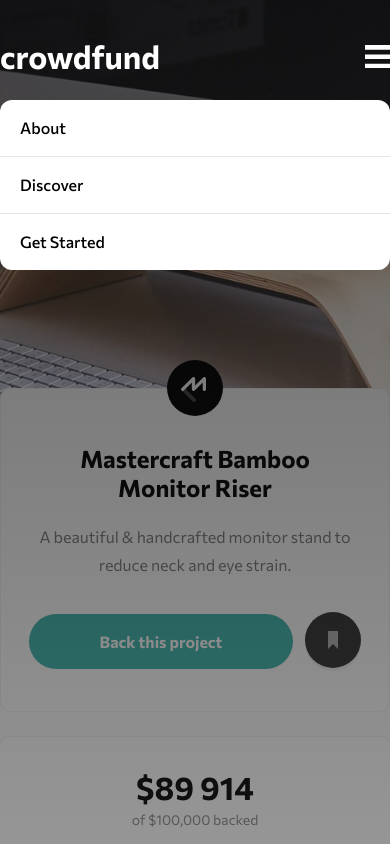
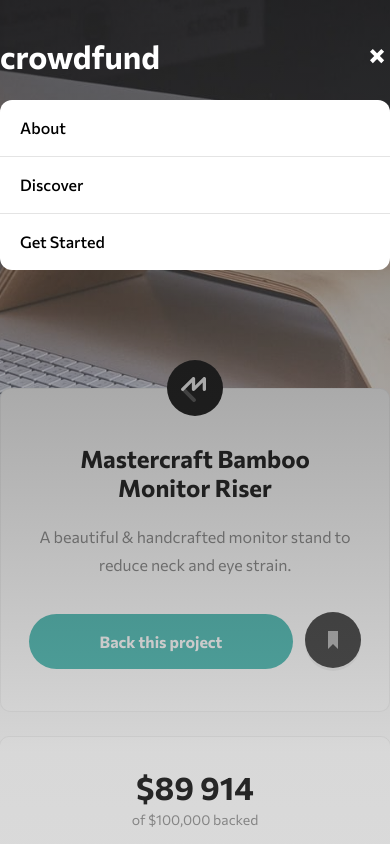
Before and after one commit to Lxpo/fm-crowdfunding-page, a React (Create React App) app: page / in a window 390 px wide. Both pictures are taken after a click on the element 377 px from the left and 56 px from the top of the page. Shown: the top 844 px of the page. Built offline with nearby package versions, Linux system fonts and the light colour scheme.

Commit message:
Added mobile responsive and functionalities for mobile nav bar

```diff
--- a/src/App.js
+++ b/src/App.js
@@ -20,6 +20,7 @@ const App = () => {
     const [selectedRewardId, setSelectedReward] = useState(null)
     const [confirmPledge, setConfirmPledge] = useState(false)
     const [backers, setBackers] = useState(5007)
+    const [isMobileMenuActive, setIsMobileMenuActive]  = useState(false)
 
     const MainContent = styled.div`
         margin:0 auto;
@@ -53,13 +54,18 @@ const App = () => {
         }
     `
     const MobileMenuOverlay = styled.div`
+        display:${({display='none'}) => display};
         position:absolute;
         width:100%;
         height:100%;
         background: rgb(0,0,0);
-        background: linear-gradient(180deg, rgba(0,0,0,0.6) 0%, rgba(126,126,126,0.3) 64%, rgba(255,255,255,0.1) 100%);
+        background: linear-gradient(180deg, rgba(31,31,31,0.6) 0%, rgba(126,126,126,0.3) 24%, rgba(255,255,255,0.1) 100%);
         top:0;
         left:0;
+
+        @media (min-width:905px) {
+            display:none;
+        }
     `
 
     const displayModal = (event) => {
@@ -81,10 +87,19 @@ const App = () => {
         setBackers(backers + 1)
     }
 
+    const onMobileMenuClick = () => {
+        console.log('clicking... function')
+        if(isMobileMenuActive) {
+            setIsMobileMenuActive(false)
+        }else{
+            setIsMobileMenuActive(true)
+        }
+    }
+
     return(
         <Container>
             <HeroBanner/>
-            <Header />
+            <Header isMobileMenuActive={isMobileMenuActive} onMobileMenuClick={onMobileMenuClick} />
             <Modal  enable={showModal}
                     closeModal={closeModal}
                     passedId={selectedRewardId}
@@ -97,7 +112,7 @@ const App = () => {
                <Statistics backers={backers}/>
                <About showModal={displayModal}/>
             </MainContent>
-            <MobileMenuOverlay />
+            <MobileMenuOverlay display={isMobileMenuActive ? 'block' : 'none'}/>
         </Container>
     )
 }
--- a/src/components/Header/index.js
+++ b/src/components/Header/index.js
@@ -2,12 +2,16 @@ import react,{useState} from 'react'
 import * as styled from './style'
 
 import SVGHamburger from '../ui/Icons/SVGHamburger'
+import SVGClose from '../ui/Icons/SVGClose'
 
-const Header = () => {
+const Header = ({isMobileMenuActive,onMobileMenuClick}) => {
+
+    console.log('function', onMobileMenuClick)
+    console.log('variable', isMobileMenuActive)
 
     const [iSOpen, setiSOpen] = useState(false)
 
-    //You now will be doing onclick functionalities for the naveMenuMobile
+    //You were gonna set isMobileMenuActive on SVGClose
 
     return(
             <styled.Container>
@@ -17,10 +21,11 @@ const Header = () => {
                     <styled.NavItem>Discover</styled.NavItem>
                     <styled.NavItem>Get Started</styled.NavItem>
                 </styled.NavMenu>
-                <styled.CollapsedMenu>
-                    <SVGHamburger />
+                <styled.CollapsedMenu onClick={onMobileMenuClick}>
+                    <SVGHamburger isMobileMenuActive={isMobileMenuActive}/>
+                    <SVGClose fill={'#fff'} opacity={'1'} display={isMobileMenuActive ? 'block':'none'}/>
                 </styled.CollapsedMenu>
-                <styled.NaveMenuMobileWrapper>
+                <styled.NaveMenuMobileWrapper display={isMobileMenuActive ? 'block':'none'}>
                     <styled.NavMenuMobile>
                         <styled.NavMenuMobileItem>About</styled.NavMenuMobileItem>
                         <styled.NavMenuMobileItem>Discover</styled.NavMenuMobileItem>
--- a/src/components/Header/style.js
+++ b/src/components/Header/style.js
@@ -2,10 +2,15 @@ import styled from 'styled-components'
 import * as sg from '../util/styleGuide'
 
 export const NaveMenuMobileWrapper = styled.div`
+    display:${({display ='none'}) => display};
     position:absolute;
     width:100%;
     height:100%;
     top:100px;
+
+    @media (min-width:905px) {
+        display:none;
+    }
 `
 export const NavMenuMobileItem = styled.li`
     padding:20px;
--- /dev/null
+++ b/src/components/ui/Icons/SVGClose/index.js
@@ -0,0 +1,12 @@
+import React from 'react'
+import * as styled from '../SVGClose/style'
+
+const SVGClose = ({fill="#000",opacity="0.4",display='block'}) => {
+    return (
+        <svg width="15" height="15" xmlns="http://www.w3.org/2000/svg" display={display}>
+            <path d="M11.314 0l2.828 2.828L9.9 7.071l4.243 4.243-2.828 2.828L7.07 9.9l-4.243 4.243L0 11.314 4.242 7.07 0 2.828 2.828 0l4.243 4.242L11.314 0z" fill={fill} fill-rule="evenodd" opacity={opacity}/>
+        </svg>
+    )
+}
+
+export default SVGClose
--- /dev/null
+++ b/src/components/ui/Icons/SVGClose/style.js
@@ -0,0 +1,6 @@
+import styled from 'styled-components'
+
+export const Icon = styled.img`
+    max-width:max-content;
+    width:100%;
+`
--- a/src/components/ui/Icons/SVGHamburger/index.js
+++ b/src/components/ui/Icons/SVGHamburger/index.js
@@ -1,10 +1,10 @@
 import React from 'react'
 import * as styled from './style'
 
-const SVGHamburger = () => {
+const SVGHamburger = ({isMobileMenuActive}) => {
+    console.log('mobile menu active: ',isMobileMenuActive)
     return (
-        <styled.Icon>
-        </styled.Icon>
+        <styled.Icon display={isMobileMenuActive ? 'none':'block'} />
     )
 }
 
--- a/src/components/ui/Icons/SVGHamburger/style.js
+++ b/src/components/ui/Icons/SVGHamburger/style.js
@@ -3,6 +3,7 @@ import styled from 'styled-components'
 import SvgIcon from '../../../../assets/icons/icon-hamburger.svg'
 
 export const Icon = styled.div`
+    display:${({display='block'}) => display};
     width: 100%;
     background-image: url(${SvgIcon});
     background-size: cover;
```
